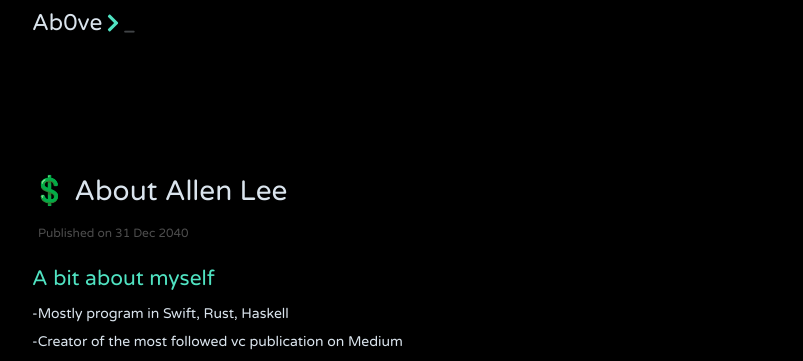
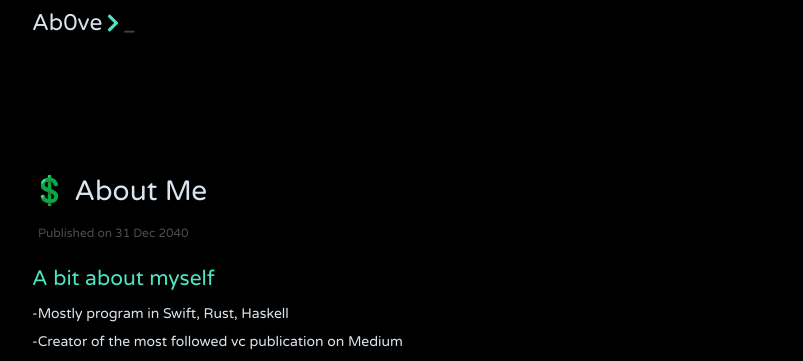
Before and after one commit to jithendrabsy/thoughts, a Jekyll site: the page built from _posts/2040-12-31-about-me.md, in a window 1280 px wide. Shown: the top 361 px of the page, without its empty margins (238-1041 px from the left). Built offline with Jekyll 4.4.1, drawn with Linux system fonts in a browser that asks for light colours; nearby versions of some CDN libraries.

Commit message:
Update ME

```diff
--- a/_posts/2040-12-31-about-me.md
+++ b/_posts/2040-12-31-about-me.md
@@ -1,6 +1,6 @@
 ---
 layout: post
-title:  "💲 About Allen Lee"
+title:  "💲 About Me"
 description:
 tags:
 ---
```
